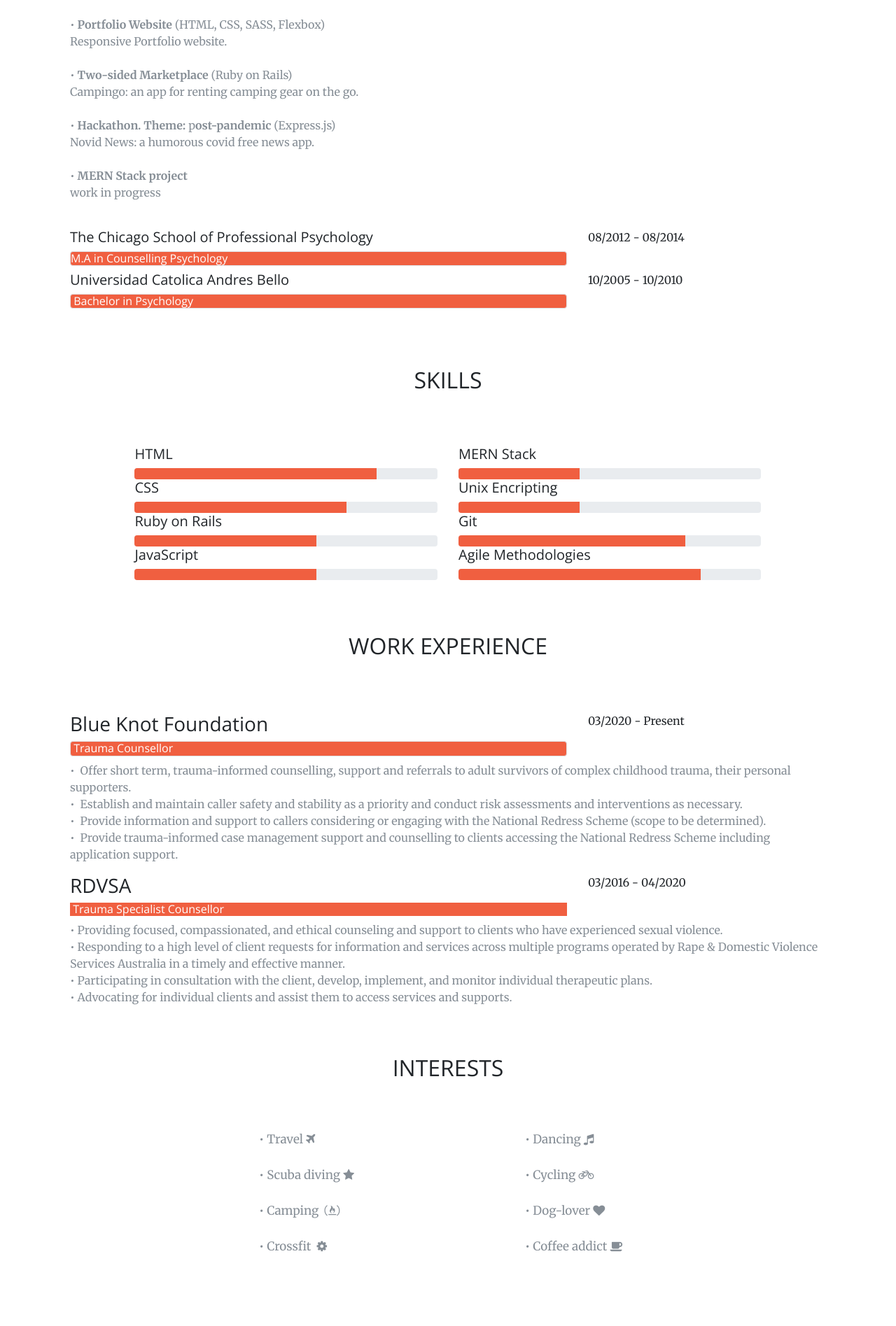
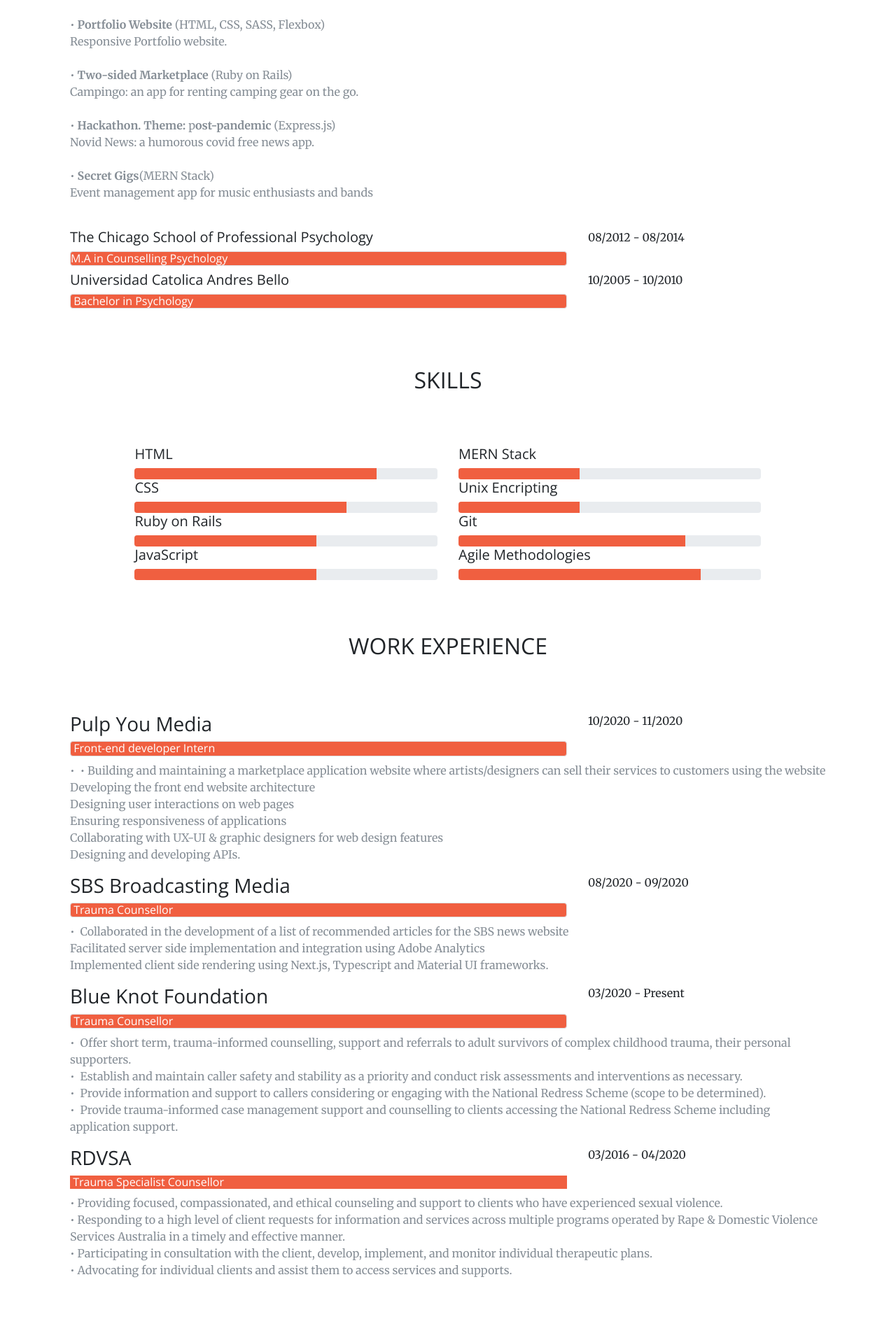
Before and after one commit to luisaziccarelli/portfolio-2, a PHP site: page /src/about.html in a window 1280 px wide. Shown: the part 651-2546 px from the top of the page at 70% size. Run offline with PHP 8.4, Linux system fonts and the light colour scheme; some libraries are stand-ins or nearby versions; some web fonts are replaced.

Commit message:
updated about page

```diff
--- a/index.html
+++ b/index.html
@@ -123,9 +123,10 @@
     <section id="portfolio" class="p-0">
         <div class="container-fluid p-0">
             <div class="row no-gutters popup-gallery">
-                <div class="col-sm-6 col-lg-4"><a class="portfolio-box" href="assets/img/fullsize/terminal-application.png"><img class="img-fluid" src="assets/img/fullsize/terminal-application.png"><div class="portfolio-box-caption"><div class="portfolio-box-caption-content"><div class="project-category text-faded"><span>Terminal App</span></div><div class="project-name"><span>Recipe App</span></div></div></div></a></div>
                 <div
-                    class="col-sm-6 col-lg-4"><a class="portfolio-box" href="assets/img/fullsize/portfolio-2.png"><img class="img-fluid" src="assets/img/fullsize/portfolio-2.png"><div class="portfolio-box-caption"><div class="portfolio-box-caption-content"><div class="project-category text-faded"><span>HTML, CSS</span></div><div class="project-name"><span>Personal Portfolio</span></div></div></div></a></div>
+                class="col-sm-6 col-lg-4"><a class="portfolio-box" href="assets/img/fullsize/novidnews.png"><img class="img-fluid" src="assets/img/fullsize//novidnews.png"><div class="portfolio-box-caption"><div class="portfolio-box-caption-content"><div class="project-category text-faded"><span>Express.js</span></div><div class="project-name"><span>Novid News</span></div></div></div></a></div>
+                <div
+                    class="col-sm-6 col-lg-4"><a class="portfolio-box" href="assets/img/fullsize/mern.jpg"><img class="img-fluid" src="assets/img/fullsize/mern.jpg"><div class="portfolio-box-caption"><div class="portfolio-box-caption-content"><div class="project-category text-faded"><span>MERN Project</span></div><div class="project-name"><span>Coming soon!</span></div></div></div></a></div>
             <div
                 class="col-sm-6 col-lg-4"><a class="portfolio-box" href="assets/img/fullsize/campingoapp.png"><img class="img-fluid" src="assets/img/fullsize/campingoapp.png"><div class="portfolio-box-caption"><div class="portfolio-box-caption-content"><div class="project-category text-faded"><span>Ruby on Rails</span></div><div class="project-name"><span>Campingo</span></div></div></div></a></div>
         <div
--- a/src/about.html
+++ b/src/about.html
@@ -42,8 +42,7 @@
                             <div class="col-md-4"><span class="period">09/2020 - 08/2020</span></div>
                         </div>
                         <p class="text-muted"><br> • <strong>Terminal Application</strong> (CLI, Ruby)<br>Recipe App written in Ruby using the command line.<br><br> • <strong>Portfolio Website </strong>(HTML, CSS, SASS, Flexbox)<br>Responsive Portfolio website.<br><br> • <strong>Two-sided Marketplace </strong>(Ruby
-                            on Rails)<br>Campingo: an app for renting camping gear on the go.<br><br> • <strong>Hackathon. Theme:</strong>&nbsp;p<strong>ost-pandemic </strong>(Express.js)<br>Novid News: a humorous covid free news app.<br><br> • <strong>MERN Stack project</strong><br>work
-                            in progress<br><br></p>
+                            on Rails)<br>Campingo: an app for renting camping gear on the go.<br><br> • <strong>Hackathon. Theme:</strong>&nbsp;p<strong>ost-pandemic </strong>(Express.js)<br>Novid News: a humorous covid free news app.<br><br> • <strong>Secret Gigs</strong>(MERN Stack)<br>Event management app for music enthusiasts and bands<br><br></p>
                     </div>
                     <div class="item">
                         <div class="row">
@@ -116,6 +115,28 @@
                     <div class="item">
                         <div class="row">
                             <div class="col-md-8">
+                                <h3>Pulp You Media&nbsp;</h3>
+                                <h4 class="organization"></h4>
+                                <h6 class="border rounded organization" style="background-color: rgb(240,95,64);color: rgb(255,255,255);">&nbsp;Front-end developer Intern</h6>
+                            </div>
+                            <div class="col-12 col-md-4"><span class="period">10/2020 - 11/2020</span></div>
+                        </div>
+                        <p class="text-muted">•&nbsp;&nbsp;• Building and maintaining a marketplace application website where artists/designers can sell their services to customers using the website<br>Developing the front end website architecture<br>Designing user interactions on web pages<br>Ensuring responsiveness of applications<br>Collaborating with UX-UI & graphic designers for web design features<br>Designing and developing APIs.<br></p>
+                    </div>
+                    <div class="item">
+                        <div class="row">
+                            <div class="col-md-8">
+                                <h3>SBS Broadcasting Media&nbsp;</h3>
+                                <h4 class="organization"></h4>
+                                <h6 class="border rounded organization" style="background-color: rgb(240,95,64);color: rgb(255,255,255);">&nbsp;Trauma Counsellor</h6>
+                            </div>
+                            <div class="col-12 col-md-4"><span class="period">08/2020 - 09/2020</span></div>
+                        </div>
+                        <p class="text-muted">•&nbsp;&nbsp;Collaborated in the development of a list of recommended articles for the SBS news website<br>Facilitated server side implementation and integration using Adobe Analytics<br>Implemented client side rendering using Next.js, Typescript and Material UI frameworks.<br></p>
+                    </div>
+                    <div class="item">
+                        <div class="row">
+                            <div class="col-md-8">
                                 <h3>Blue Knot Foundation&nbsp;</h3>
                                 <h4 class="organization"></h4>
                                 <h6 class="border rounded organization" style="background-color: rgb(240,95,64);color: rgb(255,255,255);">&nbsp;Trauma Counsellor</h6>
```
Also changed, not shown: bootstrap/css/styles.css.
